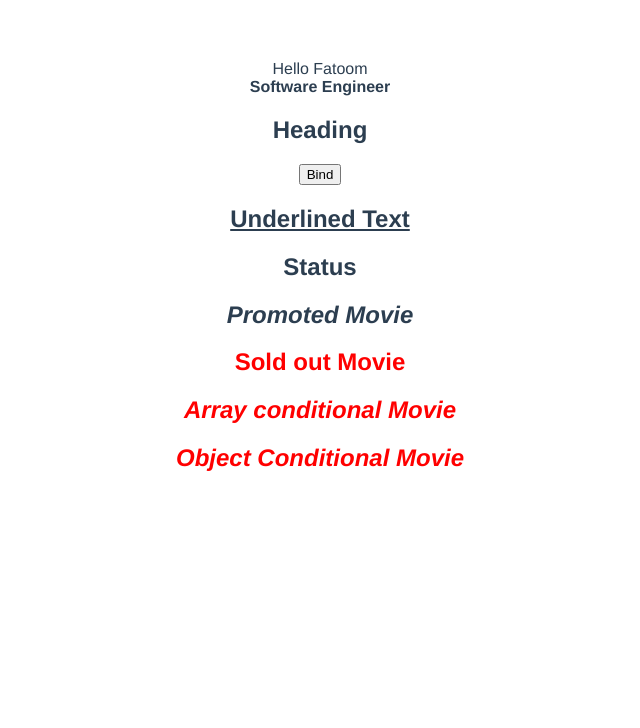
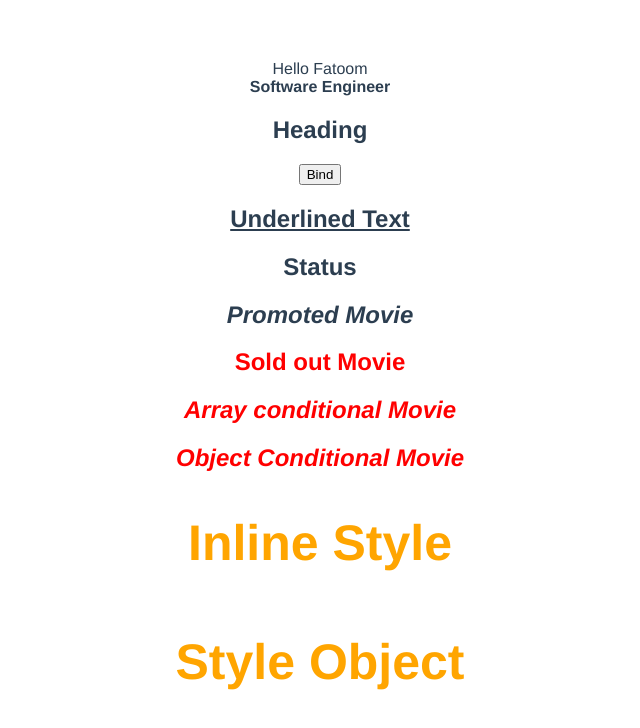
Before and after one commit to FatoomMFayad/vuejs3-app, a Vue app in the folder hello-world/: page / in a window 1280 px wide. Shown: the top 728 px of the page, without its empty margins (320-960 px from the left). Built offline with nearby package versions, Linux system fonts and the light colour scheme.

Commit message:
binding styles

```diff
--- a/hello-world/src/App.vue
+++ b/hello-world/src/App.vue
@@ -15,6 +15,11 @@
   new: !isSoldOut,
   'sold-out': isSoldOut
 }">Object Conditional Movie</h2>
+<h2 v-bind:style="{
+  color: highlightColor,
+  'font-size': headerSize + 'px'
+}">Inline Style</h2>
+<h2 v-bind:style="headerStyle">Style Object</h2>
 </template>
 
 <script>
@@ -30,7 +35,14 @@ export default {
       isDisabled: false,
       status: "success",
       isPromoted: true,
-      isSoldOut: true
+      isSoldOut: true,
+      highlightColor: "orange",
+      headerSize: 50,
+      headerStyle:{
+        color: "orange",
+        fontSize: '50px',
+        padding: '20px'
+      }
     };
   },
 };
```
